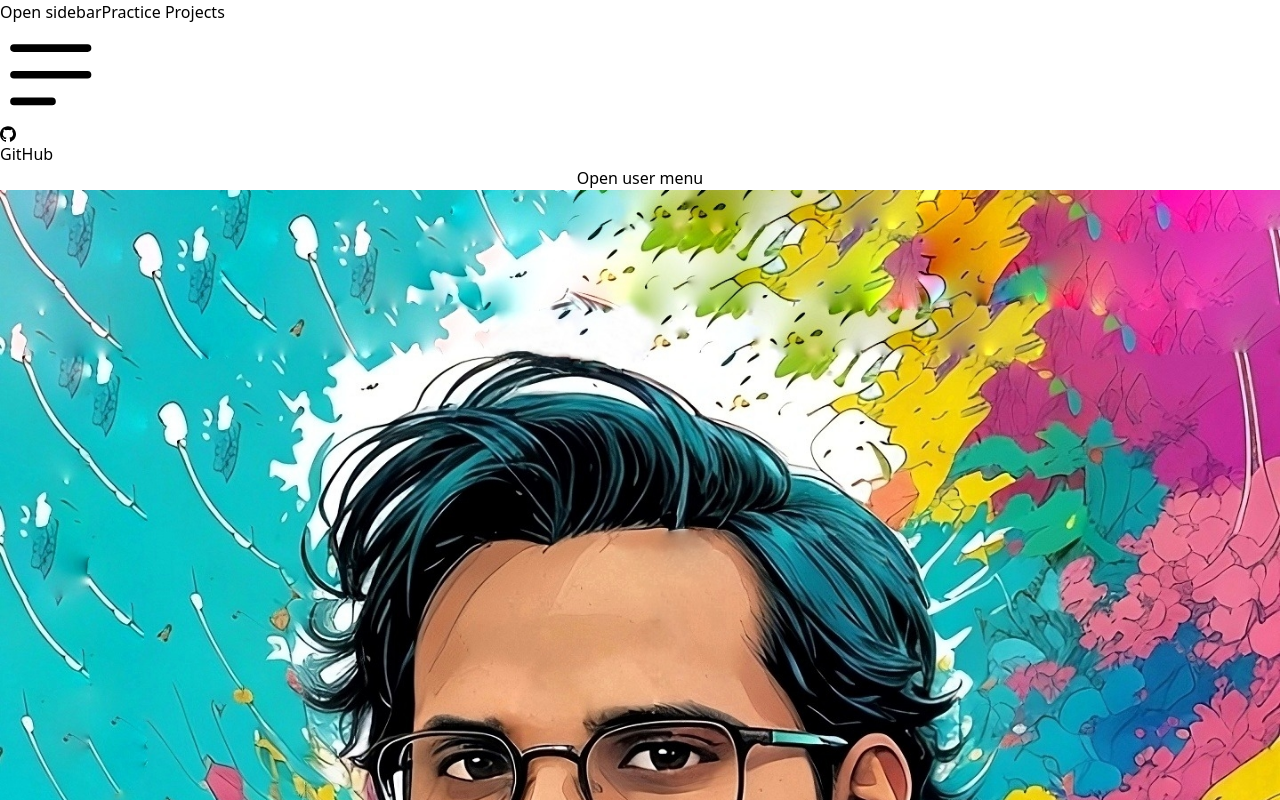
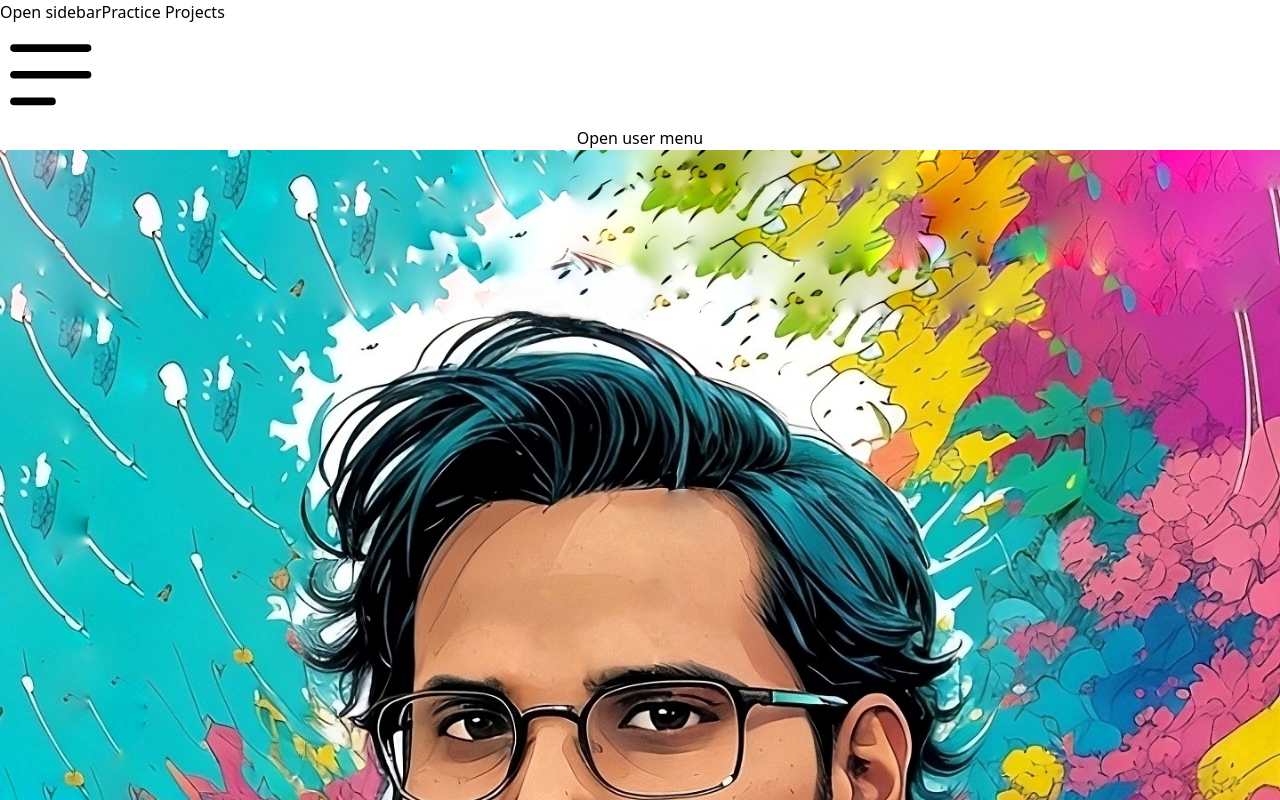
Before and after one commit to ratulkuri/ostad-practice, a React (Vite) app: page / in a window 1280 px wide. Shown: the top 800 px of the page. Built offline with nearby package versions, Linux system fonts and the light colour scheme.

Commit message:
disable GitHub link

```diff
--- a/src/layouts/Header.jsx
+++ b/src/layouts/Header.jsx
@@ -38,7 +38,7 @@ const Header = ({toggleSideBar, open = false}) => {
                             </Link>
                         </div>
                         <div className="flex items-center">
-                            <a href='https://github.com/ratulkuri/ostad-practice' target="_blank" rel='noreferrer' className='flex items-center font-bold border px-4 py-1.5 lg:mr-4 rounded-md'><ImGithub className='text-xl lg:mr-2' /> <span className='hidden lg:inline'>GitHub</span></a>
+                            {/* <a href='https://github.com/ratulkuri/ostad-practice' target="_blank" rel='noreferrer' className='flex items-center font-bold border px-4 py-1.5 lg:mr-4 rounded-md'><ImGithub className='text-xl lg:mr-2' /> <span className='hidden lg:inline'>GitHub</span></a> */}
                             <div className="flex items-center ml-3 md:mr-10 relative flex-shrink-0">
                                 <div>
                                     <button ref={avatarBtn} onClick={toggleAccountDropdown} type="button" className="flex text-sm bg-gray-800 rounded-full focus:ring-4 focus:ring-gray-300 dark:focus:ring-gray-600" aria-expanded="false">
```
